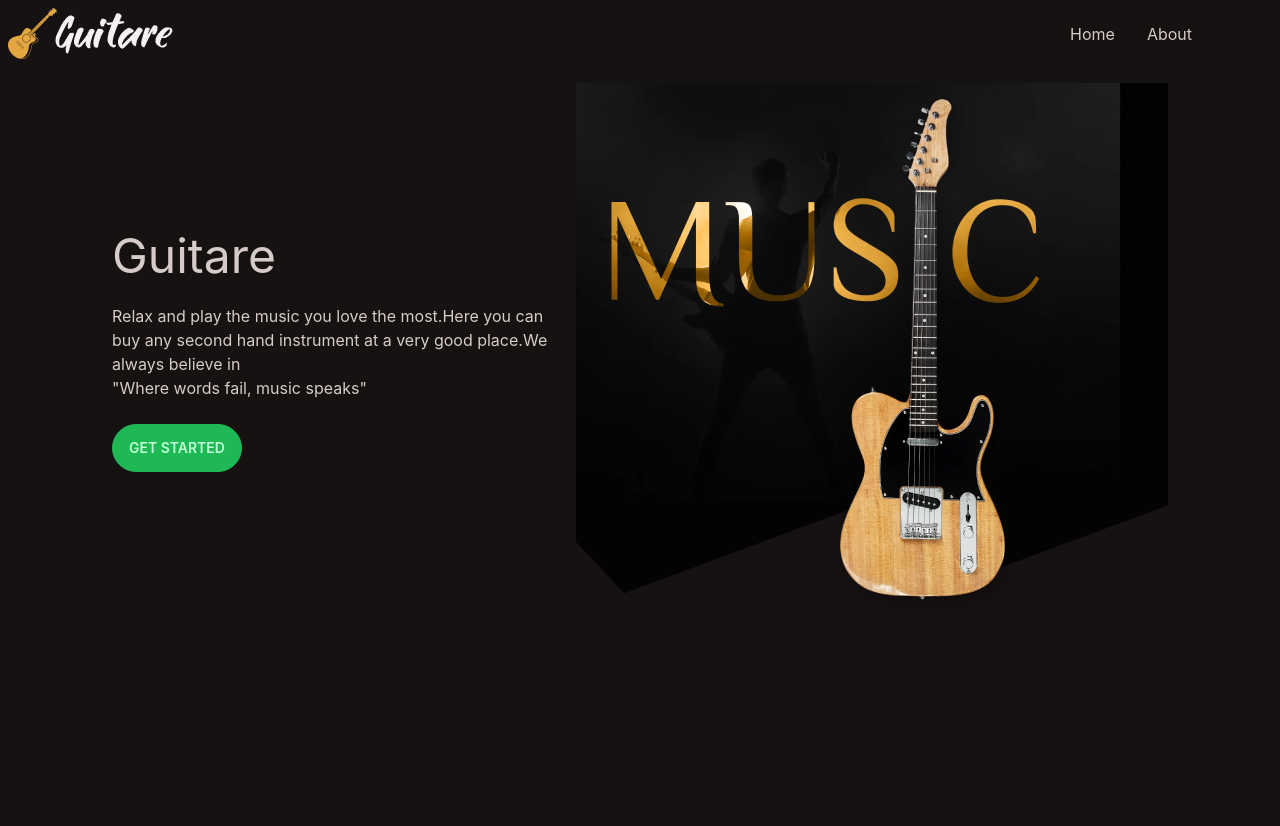
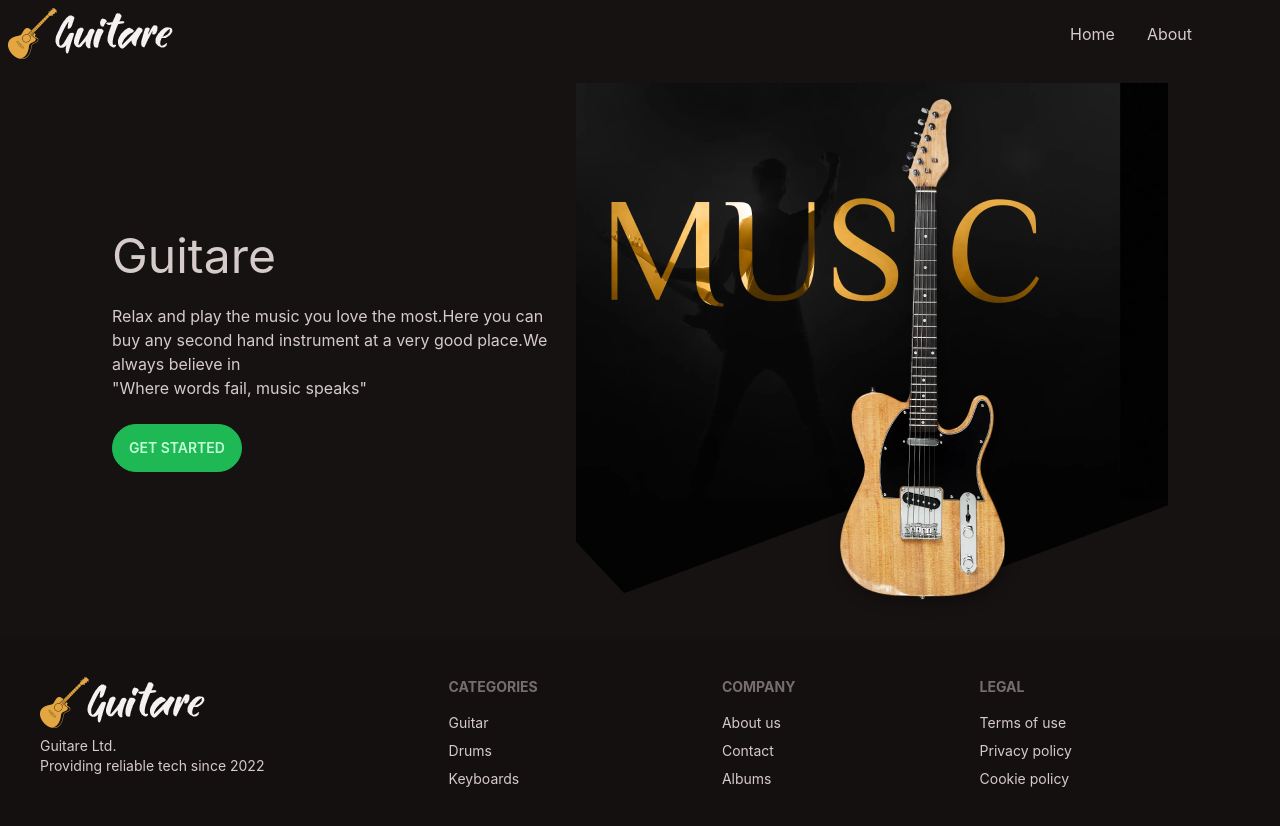
Before and after one commit to ivan975/octave-client, a React (Create React App) app: page / in a window 1280 px wide. Shown: the top 826 px of the page. Before the commit the page ends 800 px from the top, so only its background shows below. Built offline with nearby package versions, Linux system fonts and the light colour scheme.

Commit message:
footer done

```diff
--- /dev/null
+++ b/src/Shared/Footer/Footer.js
@@ -0,0 +1,35 @@
+import React from 'react';
+import logo from '../../assets/images/home.png';
+import { Link } from 'react-router-dom';
+
+const Footer = () => {
+    return (
+        <footer className="footer p-10 bg-base-200 text-base-content">
+            <div>
+                <img src={logo} alt="" />
+                <p>Guitare Ltd.<br />Providing reliable tech since 2022</p>
+            </div>
+            <div>
+                <span className="footer-title">Categories</span>
+                <Link className="link link-hover">Guitar</Link>
+                <Link className="link link-hover">Drums</Link>
+                <Link className="link link-hover">Keyboards</Link>
+                <Link className="link link-hover"></Link>
+            </div>
+            <div>
+                <span className="footer-title">Company</span>
+                <Link className="link link-hover">About us</Link>
+                <Link className="link link-hover">Contact</Link>
+                <Link className="link link-hover">Albums</Link>
+            </div>
+            <div>
+                <span className="footer-title">Legal</span>
+                <Link className="link link-hover">Terms of use</Link>
+                <Link className="link link-hover">Privacy policy</Link>
+                <Link className="link link-hover">Cookie policy</Link>
+            </div>
+        </footer>
+    );
+};
+
+export default Footer;
--- a/src/layout/Main.js
+++ b/src/layout/Main.js
@@ -1,5 +1,6 @@
 import React from 'react';
 import { Outlet } from 'react-router-dom';
+import Footer from '../Shared/Footer/Footer';
 import Navbar from '../Shared/Navbar/Navbar';
 
 const Main = () => {
@@ -7,6 +8,7 @@
         <div>
             <Navbar />
             <Outlet></Outlet>
+            <Footer />
         </div>
     );
 };
```
